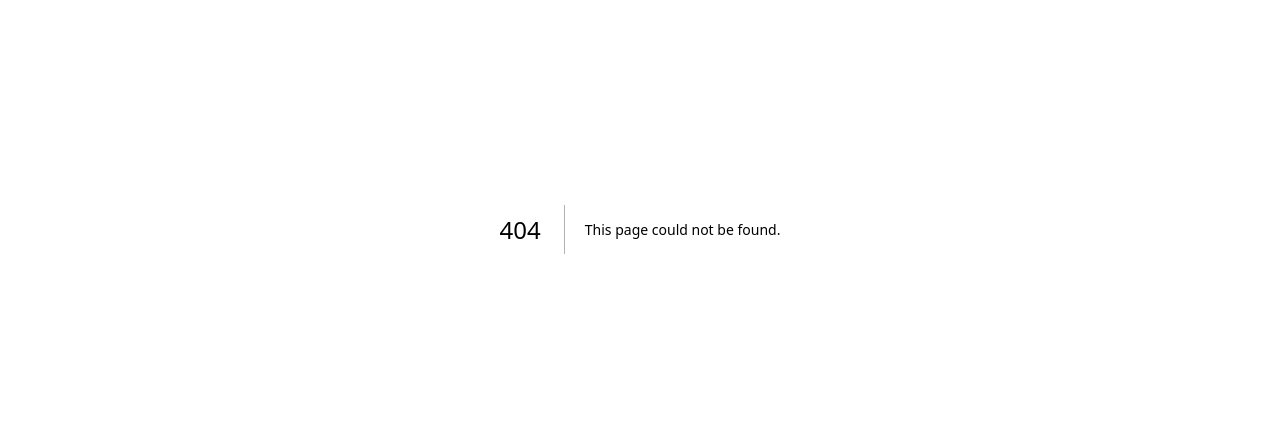
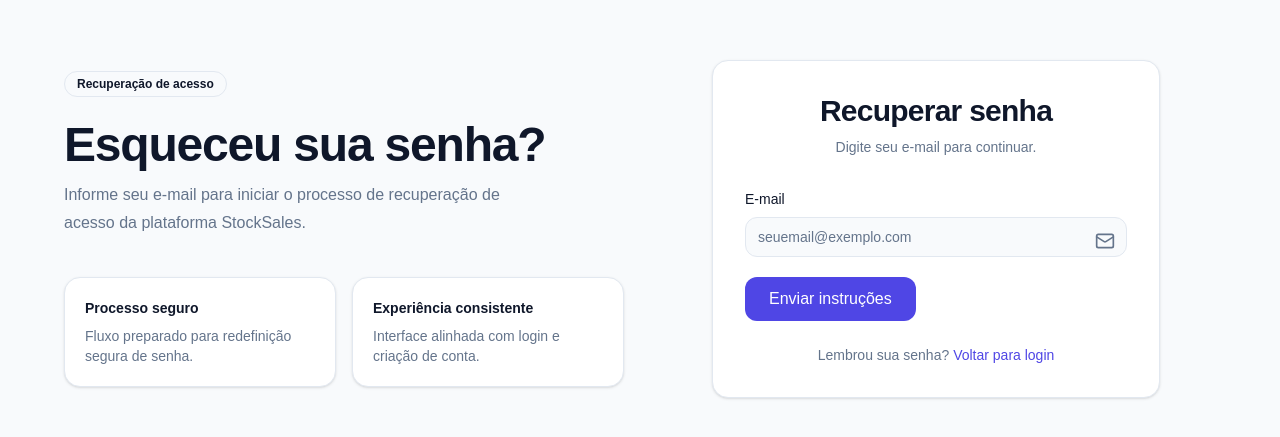
Before and after one commit to jeffersonjuni/estoque-vendas-plataforma, a Next.js app: page /forgot-password in a window 1280 px wide. Before the commit this address had no page. Shown: the part 171-608 px from the top of the page. Built offline with nearby package versions, Linux system fonts and the light colour scheme.

Commit message:
feat: criação da tela de recuperação de senha

```diff
--- /dev/null
+++ b/src/app/(public)/forgot-password/page.tsx
@@ -0,0 +1,5 @@
+import { ForgotPasswordForm } from "@/components/auth/forgot-password-form";
+
+export default function ForgotPasswordPage() {
+  return <ForgotPasswordForm />;
+}
--- /dev/null
+++ b/src/components/auth/forgot-password-form.tsx
@@ -0,0 +1,184 @@
+"use client";
+
+import Link from "next/link";
+import { useState } from "react";
+import { Mail, CheckCircle2 } from "lucide-react";
+
+import { Badge } from "@/components/ui/badge";
+import { Button } from "@/components/ui/button";
+import { Card, CardContent } from "@/components/ui/card";
+import { Input } from "@/components/ui/input";
+import { Loader } from "@/components/ui/loader";
+
+export function ForgotPasswordForm() {
+  const [email, setEmail] = useState("");
+
+  const [emailError, setEmailError] = useState("");
+  const [formError, setFormError] = useState("");
+  const [successMessage, setSuccessMessage] = useState("");
+
+  const [isLoading, setIsLoading] = useState(false);
+
+  function validateForm() {
+    let isValid = true;
+
+    setEmailError("");
+    setFormError("");
+    setSuccessMessage("");
+
+    if (!email.trim()) {
+      setEmailError("Informe seu e-mail.");
+      isValid = false;
+    } else if (!/\S+@\S+\.\S+/.test(email)) {
+      setEmailError("Informe um e-mail válido.");
+      isValid = false;
+    }
+
+    return isValid;
+  }
+
+  async function handleSubmit(event: React.FormEvent<HTMLFormElement>) {
+    event.preventDefault();
+
+    if (!validateForm()) return;
+
+    try {
+      setIsLoading(true);
+      setFormError("");
+      setSuccessMessage("");
+
+      // 🔹 Futuramente aqui entra a integração real com backend
+      await new Promise((resolve) => setTimeout(resolve, 1500));
+
+      setSuccessMessage(
+        "Se existir uma conta com este e-mail, enviaremos as instruções de recuperação."
+      );
+    } catch {
+      setFormError("Não foi possível processar sua solicitação. Tente novamente.");
+    } finally {
+      setIsLoading(false);
+    }
+  }
+
+  return (
+    <section className="flex min-h-screen items-center justify-center px-4 py-10">
+      <div className="grid w-full max-w-6xl gap-8 lg:grid-cols-2">
+        <div className="hidden flex-col justify-center lg:flex">
+          <div className="space-y-6">
+            <Badge variant="outline" className="w-fit">
+              Recuperação de acesso
+            </Badge>
+
+            <div className="space-y-3">
+              <h1 className="text-4xl font-bold tracking-tight text-foreground xl:text-5xl">
+                Esqueceu sua senha?
+              </h1>
+
+              <p className="max-w-md text-base leading-7 text-muted-foreground">
+                Informe seu e-mail para iniciar o processo de recuperação de acesso
+                da plataforma StockSales.
+              </p>
+            </div>
+
+            <div className="grid gap-4 pt-4 sm:grid-cols-2">
+              <Card className="bg-background">
+                <CardContent className="space-y-2 p-4">
+                  <p className="text-sm font-semibold text-foreground">
+                    Processo seguro
+                  </p>
+                  <p className="text-sm text-muted-foreground">
+                    Fluxo preparado para redefinição segura de senha.
+                  </p>
+                </CardContent>
+              </Card>
+
+              <Card className="bg-background">
+                <CardContent className="space-y-2 p-4">
+                  <p className="text-sm font-semibold text-foreground">
+                    Experiência consistente
+                  </p>
+                  <p className="text-sm text-muted-foreground">
+                    Interface alinhada com login e criação de conta.
+                  </p>
+                </CardContent>
+              </Card>
+            </div>
+          </div>
+        </div>
+
+        <div className="flex items-center justify-center">
+          <Card className="w-full max-w-md">
+            <CardContent className="p-6 sm:p-8">
+              <div className="mb-8 space-y-2 text-center">
+                <h2 className="text-3xl font-bold tracking-tight text-foreground">
+                  Recuperar senha
+                </h2>
+                <p className="text-sm text-muted-foreground">
+                  Digite seu e-mail para continuar.
+                </p>
+              </div>
+
+              <form className="space-y-5" onSubmit={handleSubmit}>
+                <div className="relative">
+                  <Input
+                    id="email"
+                    type="email"
+                    label="E-mail"
+                    placeholder="seuemail@exemplo.com"
+                    value={email}
+                    onChange={(event) => setEmail(event.target.value)}
+                    error={emailError}
+                    disabled={isLoading}
+                    className="pr-10"
+                  />
+
+                  <Mail className="pointer-events-none absolute right-3 top-10.5 h-5 w-5 text-muted-foreground" />
+                </div>
+
+                {formError && (
+                  <div className="rounded-xl border border-destructive/20 bg-destructive/10 px-4 py-3 text-sm text-destructive">
+                    {formError}
+                  </div>
+                )}
+
+                {successMessage && (
+                  <div className="flex items-center gap-2 rounded-xl border border-success/20 bg-success/10 px-4 py-3 text-sm text-success">
+                    <CheckCircle2 className="h-4 w-4" />
+                    {successMessage}
+                  </div>
+                )}
+
+                <Button
+                  type="submit"
+                  size="lg"
+                  fullWidth
+                  disabled={isLoading}
+                  className="transition-all duration-200 hover:scale-[1.01]"
+                >
+                  {isLoading ? (
+                    <span className="flex items-center gap-2">
+                      <Loader size="sm" />
+                      Enviando...
+                    </span>
+                  ) : (
+                    "Enviar instruções"
+                  )}
+                </Button>
+              </form>
+
+              <div className="mt-6 text-center text-sm text-muted-foreground">
+                Lembrou sua senha?{" "}
+                <Link
+                  href="/"
+                  className="font-medium text-primary hover:underline"
+                >
+                  Voltar para login
+                </Link>
+              </div>
+            </CardContent>
+          </Card>
+        </div>
+      </div>
+    </section>
+  );
+}
--- a/src/components/layout/app-header.tsx
+++ b/src/components/layout/app-header.tsx
@@ -45,7 +45,7 @@ export function AppHeader({
               <User className="h-4 w-4" />
             </div>
 
-            <div className="max-w-[180px]">
+            <div className="max-w-45">
               <p className="truncate text-sm font-semibold text-foreground">
                 {userName}
               </p>
```
